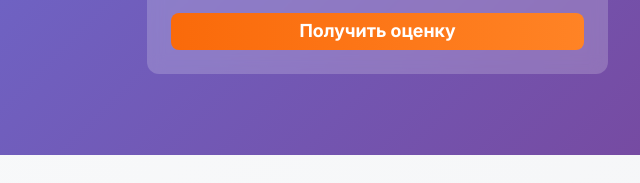
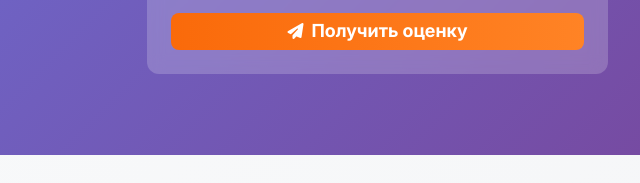
Before and after one commit to Cyrillkel/AutoMarshal, a plain HTML site: page index.html in a window 1280 px wide. Shown: the part 418-601 px from the top of the page, 640-1280 px from the left. Drawn offline with Linux system fonts and the light colour scheme; files whose address does not match are found by name.

Commit message:
Enhance button design by adding a paper plane icon and updating styles. Introduce new FontAwesome icon for better visual appeal. Adjust styles for improved layout consistency across sections.

```diff
--- a/css/pages/_main.scss
+++ b/css/pages/_main.scss
@@ -268,6 +268,11 @@
     font-weight: 900;
     display: inline-block;
   }
+
+  .fa-paper-plane {
+    margin-right: 0.5rem;
+    font-size: 1rem;
+  }
 }
 
 /* SERVICES SECTION */
--- a/index.html
+++ b/index.html
@@ -766,7 +766,10 @@
                     <input type="checkbox" required />
                     <span>Согласен с <a href="#">политикой конфиденциальности</a></span>
                   </label>
-                  <button type="submit" class="btn btn--gradient btn--full">Получить оценку</button>
+                  <button type="submit" class="btn btn--gradient btn--full">
+                  <i class="fas fa-paper-plane"></i>
+                  Получить оценку
+                </button>
                 </form>
               </div>
             </div>
```
Also changed, not shown: assets/fonts/fontawesome/css/all.min.css, css/styles.css, 1 other file.
